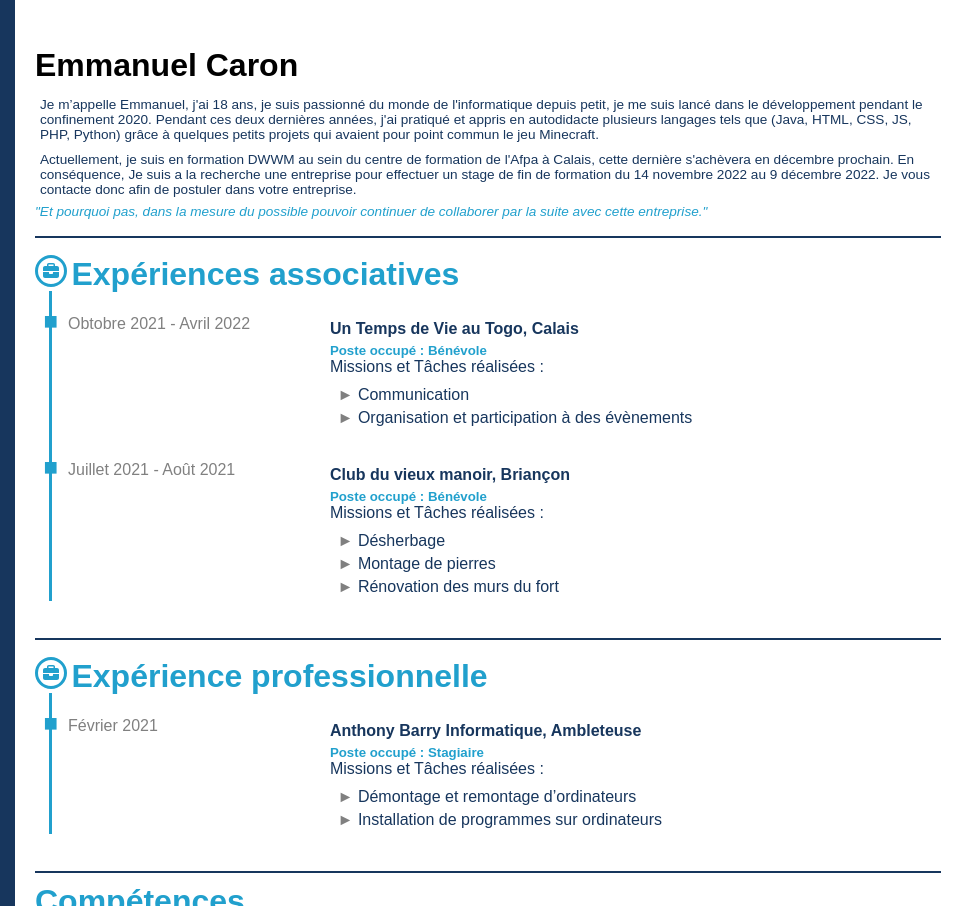
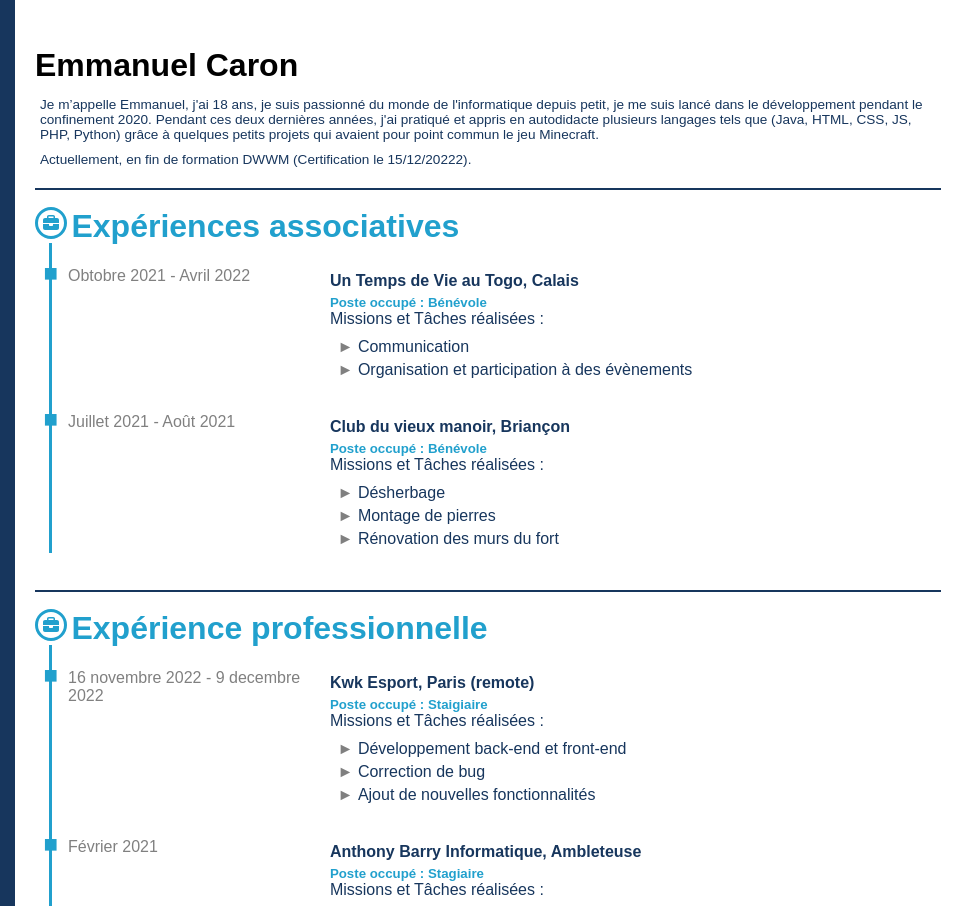
Before and after one commit to Phunder-off/Mon-Cv-Pages-Simple, a plain HTML site: page index.html in a window 1280 px wide. Shown: the top 906 px of the page, 319-1280 px from the left. Drawn offline with Linux system fonts and the light colour scheme.

Commit message:
renouvellement

```diff
--- a/index.html
+++ b/index.html
@@ -116,11 +116,8 @@
 						Minecraft.
 					</p>
 					<p>
-						Actuellement, je suis en formation DWWM au sein du centre de formation de l'Afpa à Calais, cette dernière s'achèvera en décembre prochain. En conséquence, Je suis a la recherche une
-						entreprise pour effectuer un stage de fin de formation du 14 novembre 2022 au 9 décembre 2022. Je vous contacte donc afin de postuler dans votre entreprise.
+						Actuellement, en fin de formation DWWM (Certification le 15/12/20222).
 					</p>
-					<span>"Et pourquoi pas, dans la mesure du possible pouvoir continuer de collaborer par la suite avec cette entreprise."</span>
-
 				</section>
 
 				<section id="xp">
@@ -172,6 +169,22 @@
 						<h3>Expérience professionnelle</h3>
 					</div>
 					<ul class="listingRoute">
+						<li>
+							<div>
+								<div><span>16 novembre 2022</span> - <span>9 decembre 2022</span></div>
+								<div>
+									<h4>Kwk Esport, Paris (remote)</h4>
+
+									<h5>Poste occupé : Staigiaire</h5>
+									<p>Missions et Tâches réalisées :</p>
+									<ul>
+										<li>Développement back-end et front-end</li>
+										<li>Correction de bug</li>
+										<li>Ajout de nouvelles fonctionnalités</li>
+									</ul>
+								</div>
+							</div>
+						</li>
 						<li>
 							<div>
 								<div>
```
